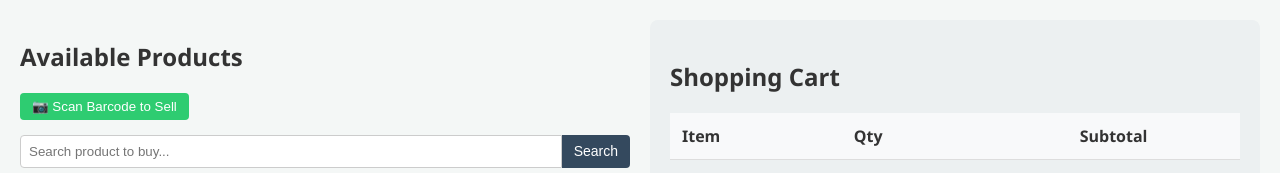
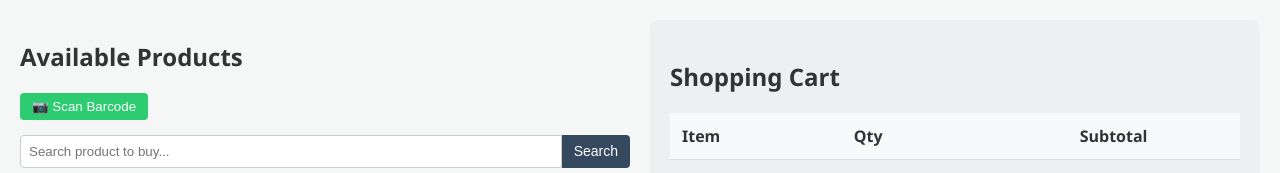
Before and after one commit to EMJAY425/Portable-POS-System, a Flask app: template index/templates/sales.html in a window 1280 px wide. Shown: the part 168-341 px from the top of the page. Run offline with Flask 3, Linux system fonts and the light colour scheme; the template is opened without the code that fills it, so the values that code supplies are empty.

Commit message:
Update application code

```diff
--- a/index/templates/sales.html
+++ b/index/templates/sales.html
@@ -6,7 +6,7 @@
         <script src="https://unpkg.com/html5-qrcode" type="text/javascript"></script>
 
         <button type="button" onclick="startSalesScanner()" class="btn-green" style="margin-bottom: 15px;">
-        📷 Scan Barcode to Sell
+        📷 Scan Barcode
         </button>
 
         <div id="sales-reader" style="width: 100%; max-width: 400px; display: none; margin: 0 auto 20px auto;"></div>
```
